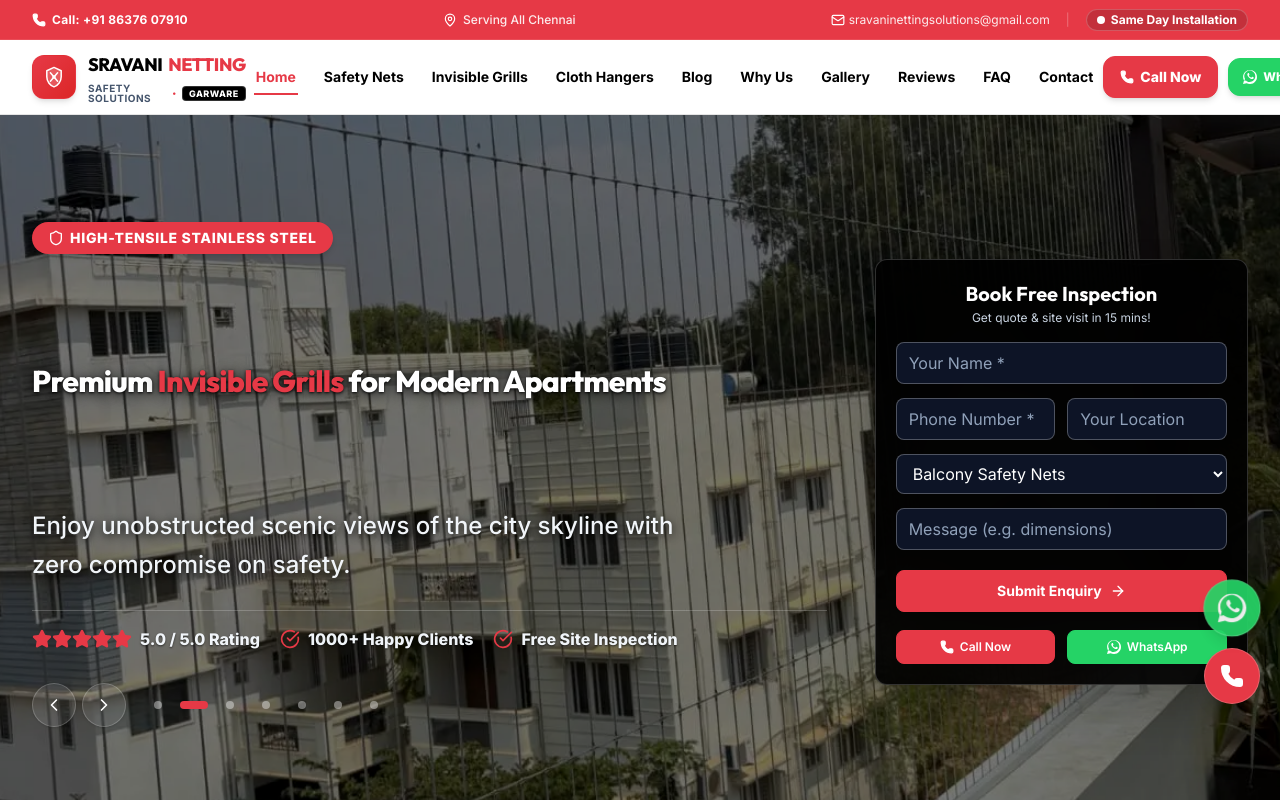
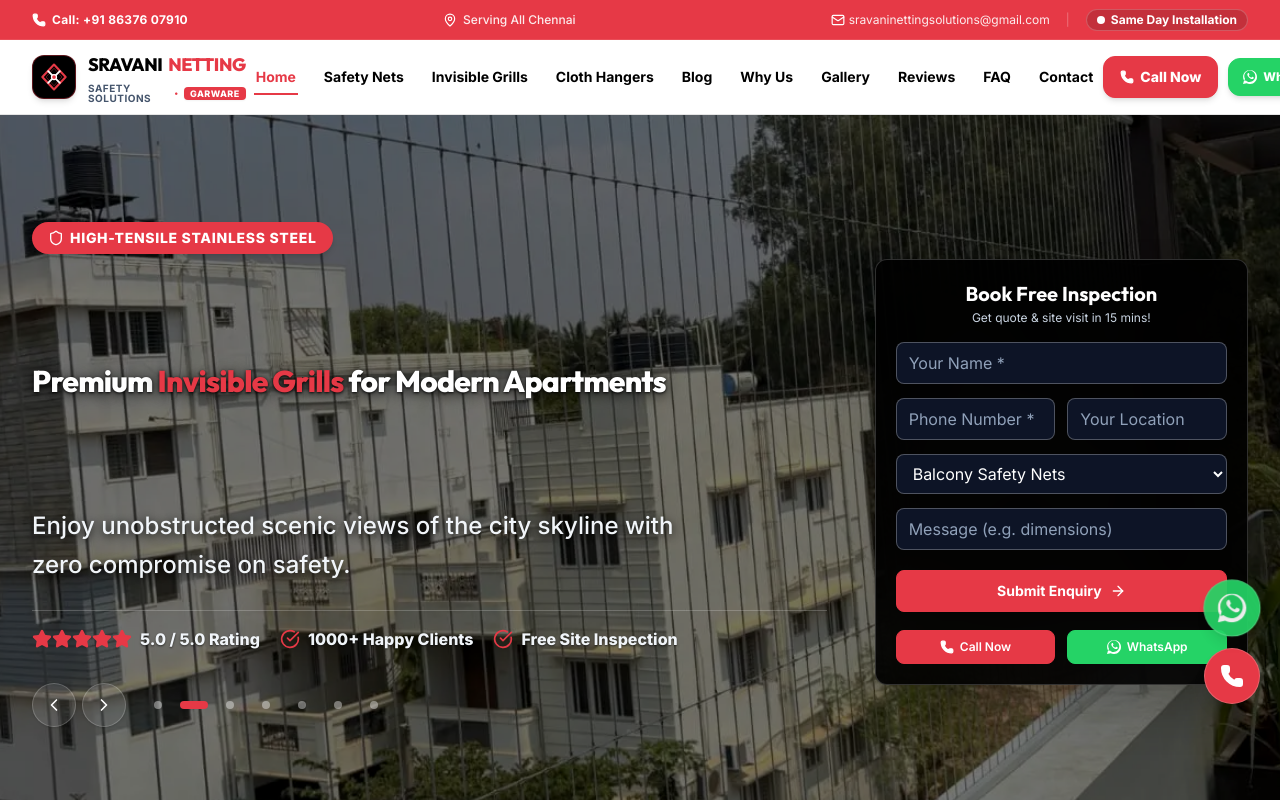
Before and after one commit to ajay-Ai-Ds/Sravani-Netting-Solutions, a Next.js app: page / in a window 1280 px wide. Shown: the top 802 px of the page. Built offline with nearby package versions, Linux system fonts and the light colour scheme.

Commit message:
Update logo icon to modern Diamond Safety Net Weave emblem in Garware Red and Black

```diff
--- a/src/components/Logo.tsx
+++ b/src/components/Logo.tsx
@@ -18,26 +18,27 @@ export default function Logo({
 
   return (
     <div className={`flex items-center gap-2.5 sm:gap-3 select-none transition-all duration-300 ${className}`}>
-      {/* Garware Corporate Style Theme Emblem Logo */}
-      <div className="relative flex-shrink-0 flex items-center justify-center w-10 h-10 sm:w-11 sm:h-11 rounded-xl bg-gradient-to-br from-[#e63946] to-[#dc2626] text-white shadow-md border border-[#e63946]/30">
+      {/* Modern Diamond Safety Net Weave Emblem */}
+      <div className="relative flex-shrink-0 flex items-center justify-center w-10 h-10 sm:w-11 sm:h-11 rounded-xl bg-[#000000] text-white shadow-md border border-[#e63946]/40 p-1.5 transition-transform duration-200">
         <svg
-          viewBox="0 0 40 40"
+          viewBox="0 0 36 36"
           fill="none"
           xmlns="http://www.w3.org/2000/svg"
-          className="w-6 h-6 text-white"
+          className="w-full h-full"
         >
-          {/* Garware Shield Container */}
+          {/* Diamond Outer Frame */}
           <path
-            d="M20 4L32 9.5V19.5C32 27.2 26.9 34.3 20 36.5C13.1 34.3 8 27.2 8 19.5V9.5L20 4Z"
-            fill="currentColor"
-            fillOpacity="0.2"
-            stroke="currentColor"
+            d="M18 3L32 18L18 33L4 18L18 3Z"
+            stroke="#e63946"
             strokeWidth="2.5"
             strokeLinejoin="round"
           />
-          {/* Garware Netting Cross Weave */}
-          <path d="M14 13L26 27M26 13L14 27" stroke="white" strokeWidth="2.5" strokeLinecap="round" />
-          <circle cx="20" cy="20" r="3" fill="#ffffff" />
+          {/* Inner Safety Mesh Grid */}
+          <path d="M18 7.5L27.5 18L18 28.5L8.5 18L18 7.5Z" stroke="#e63946" strokeWidth="1.2" strokeOpacity="0.4" />
+          {/* Cross Strand Tension Cables */}
+          <path d="M11 11L25 25M25 11L11 25" stroke="#ffffff" strokeWidth="2.2" strokeLinecap="round" />
+          {/* Center High-Tensile Anchor Knot Node */}
+          <circle cx="18" cy="18" r="3" fill="#e63946" stroke="#ffffff" strokeWidth="1.5" />
         </svg>
       </div>
 
@@ -57,7 +58,7 @@ export default function Logo({
             SAFETY SOLUTIONS
           </span>
           <span className="text-[#e63946] text-[8px] font-extrabold">•</span>
-          <span className="bg-[#000000] text-white text-[8px] sm:text-[9px] font-extrabold px-1.5 py-0.5 rounded uppercase tracking-wider border border-white/20">
+          <span className="bg-[#e63946] text-white text-[8px] sm:text-[9px] font-extrabold px-1.5 py-0.5 rounded uppercase tracking-wider shadow-xs">
             GARWARE
           </span>
         </div>
```
